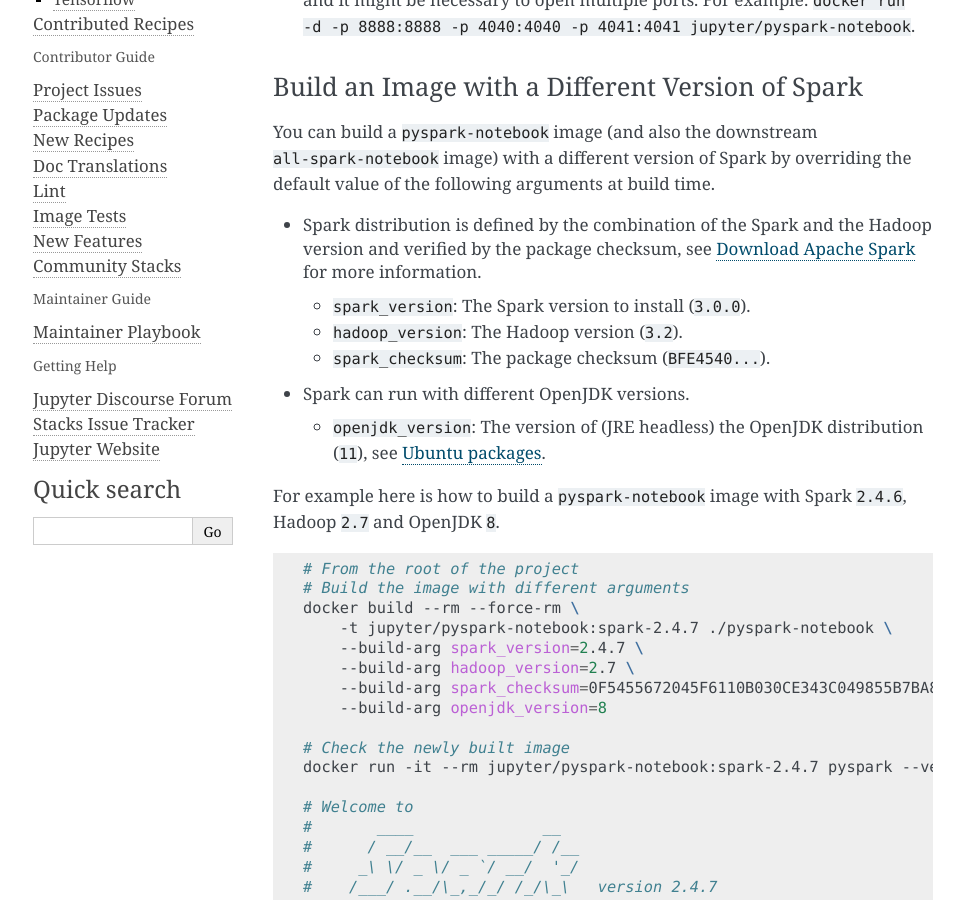
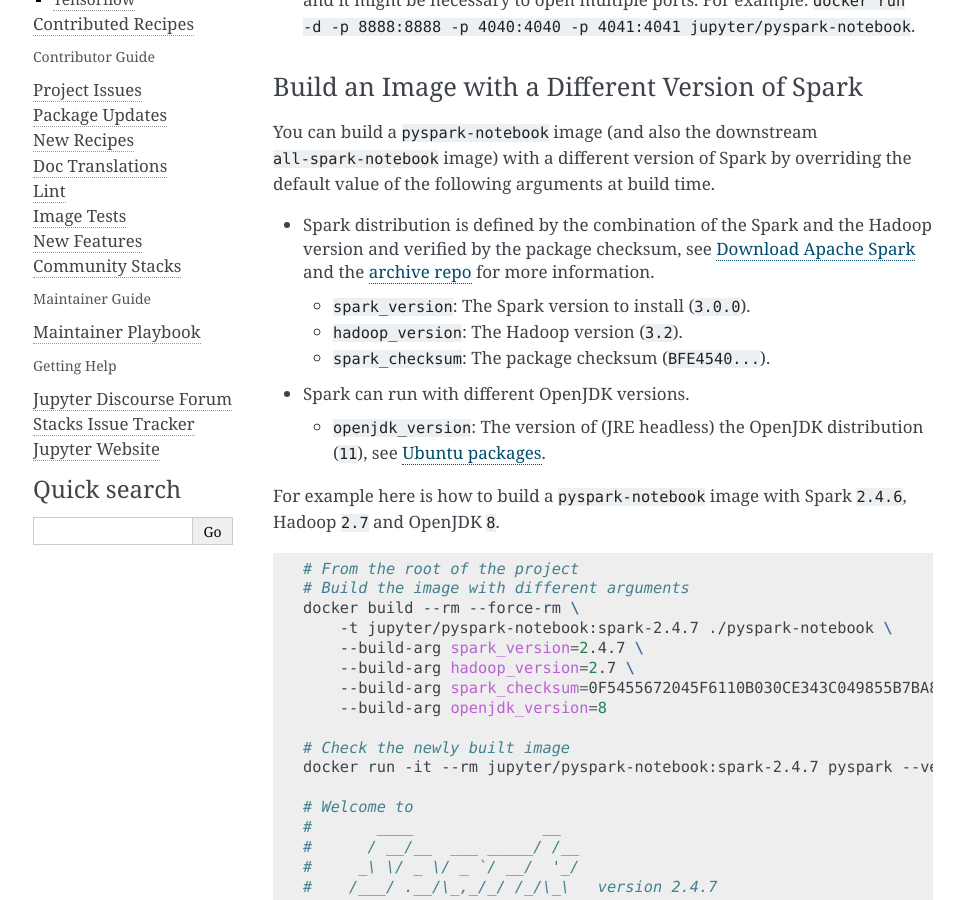
Before and after one commit to jupyter/docker-stacks, a Sphinx documentation site: the page built from docs/using/specifics.md, in a window 1280 px wide and 900 px high, scrolled down 463 px. Shown: the whole window, without its empty margins (147-1111 px from the left). Built offline with Sphinx 7.4.7, drawn with Linux system fonts in a browser that asks for light colours; pages that are not in the unit, such as notebooks, are missing from menus.

Commit message:
Update docs/using/specifics.md
Add explicit link to archive repo

```diff
--- a/docs/using/specifics.md
+++ b/docs/using/specifics.md
@@ -12,7 +12,7 @@
 
 You can build a `pyspark-notebook` image (and also the downstream `all-spark-notebook` image) with a different version of Spark by overriding the default value of the following arguments at build time.
 
-* Spark distribution is defined by the combination of the Spark and the Hadoop version and verified by the package checksum, see [Download Apache Spark](https://spark.apache.org/downloads.html) for more information.
+* Spark distribution is defined by the combination of the Spark and the Hadoop version and verified by the package checksum, see [Download Apache Spark](https://spark.apache.org/downloads.html) and the [archive repo](https://archive.apache.org/dist/spark/) for more information.
   * `spark_version`: The Spark version to install (`3.0.0`).
   * `hadoop_version`: The Hadoop version (`3.2`).
   * `spark_checksum`: The package checksum (`BFE4540...`).
```
